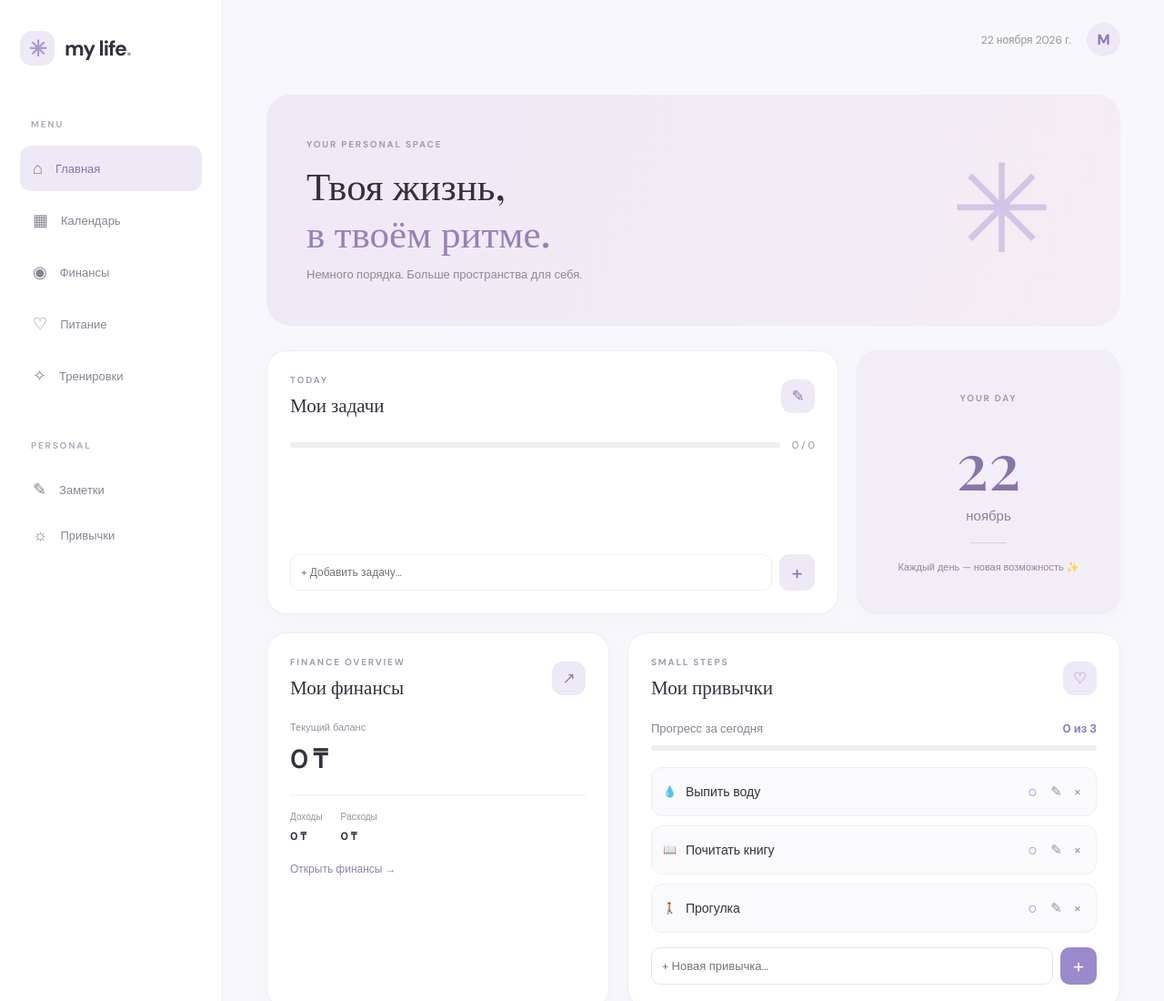
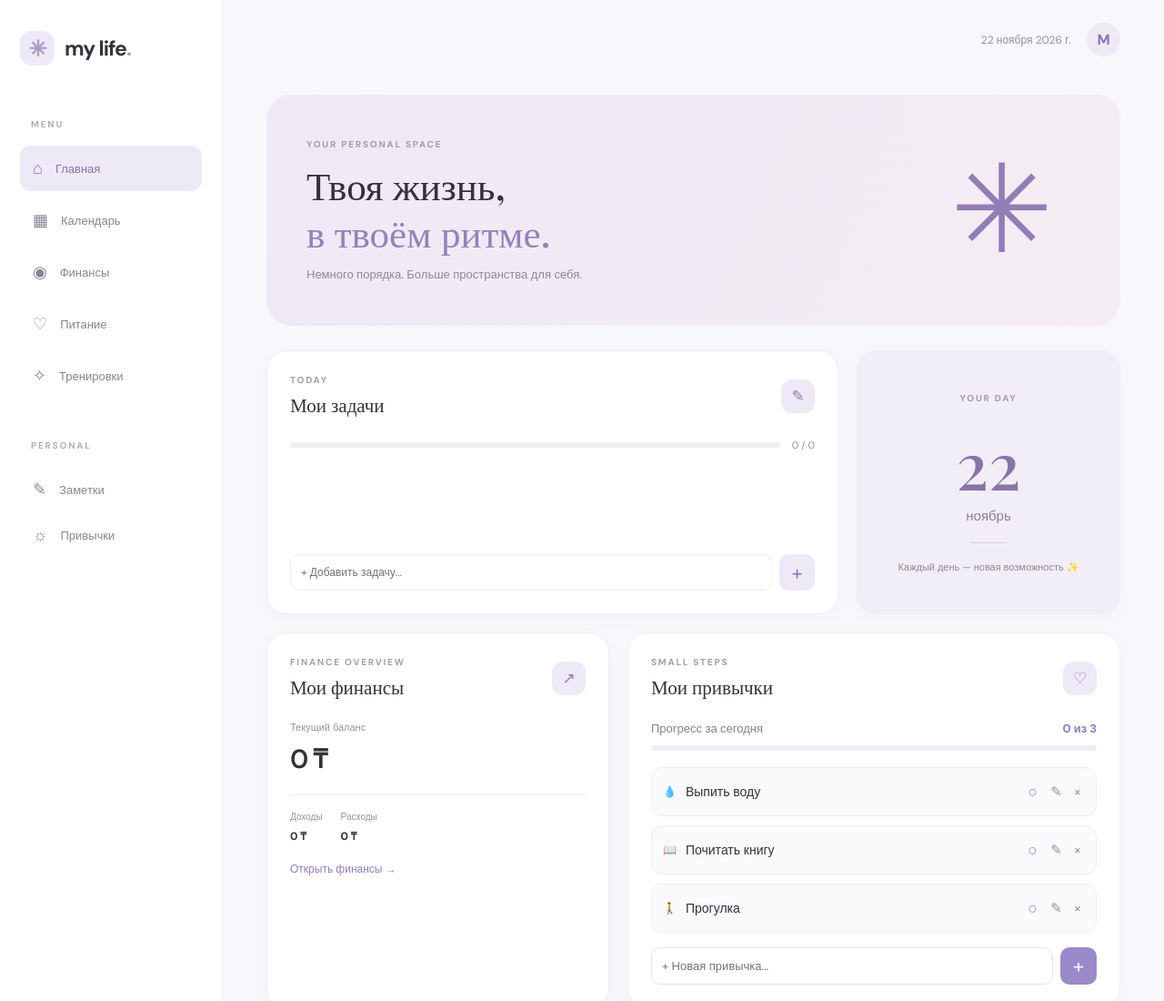
Before and after one commit to dilya03z-ai/My_life-, a plain HTML site: page index.html in a window 1280 px wide. Shown: the top 1100 px of the page at 91% size. Drawn offline with nearby package versions, Linux system fonts and the light colour scheme.

Commit message:
Update style.css

```diff
--- a/style.css
+++ b/style.css
@@ -220,7 +220,7 @@ button {
 }
 
 .welcome-decoration {
-  color: #d3c5e5;
+   color: #927db5;
   font-size: 135px;
   margin-right: 30px;
 }
```
